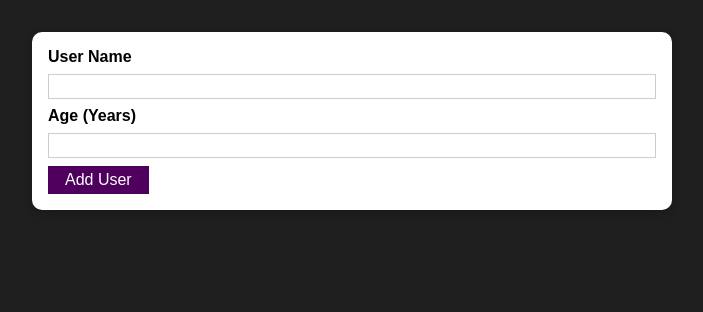
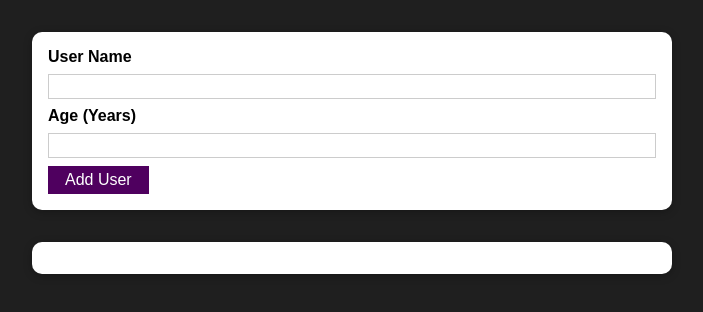
Before and after one commit to Shamoleambo/react-practice, a React (Create React App) app: page / in a window 1280 px wide. Shown: the top 312 px of the page, without its empty margins (288-991 px from the left). Built offline with nearby package versions, Linux system fonts and the light colour scheme.

Commit message:
import UserList into App.js

```diff
--- a/src/App.js
+++ b/src/App.js
@@ -1,9 +1,11 @@
 import AddUser from './Users/AddUser'
+import UserList from './Users/UserList'
 
 function App() {
   return (
     <div>
       <AddUser />
+      <UserList users={[]} />
     </div>
   )
 }
```
